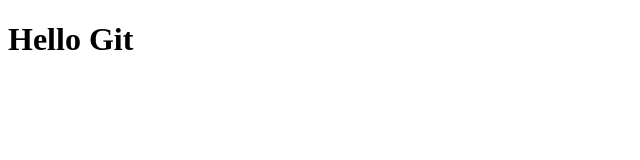
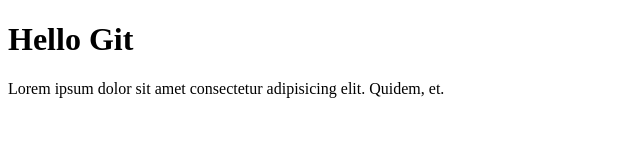
Before and after one commit to ya-chhoeun/demo-app, a plain HTML site: page index.html in a window 1280 px wide. Shown: the whole page, without its empty margins (0-640 px from the left). Drawn offline with Linux system fonts and the light colour scheme.

Commit message:
crate index.html file

```diff
--- a/index.html
+++ b/index.html
@@ -7,6 +7,7 @@
 </head>
 <body>
     <h1>Hello Git</h1>
+    <p>Lorem ipsum dolor sit amet consectetur adipisicing elit. Quidem, et.</p>
 
 </body>
 </html>
```
